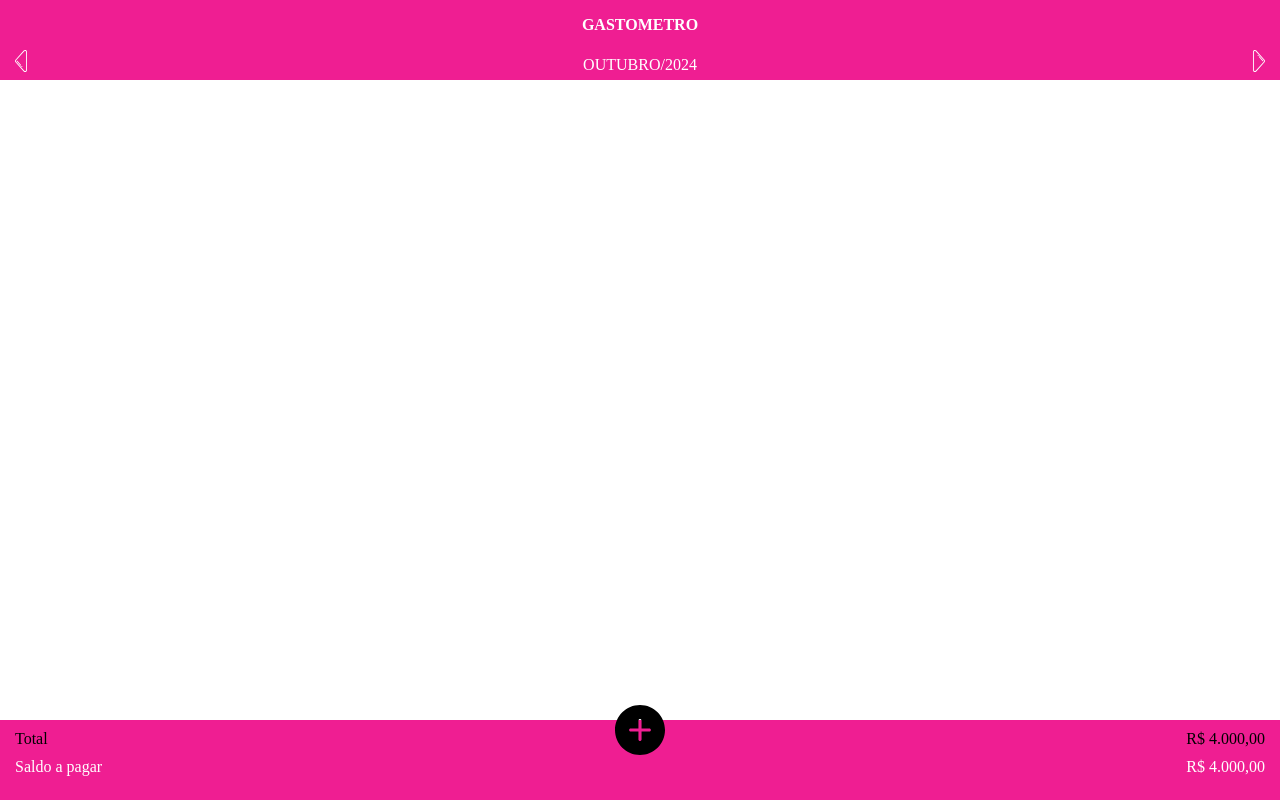
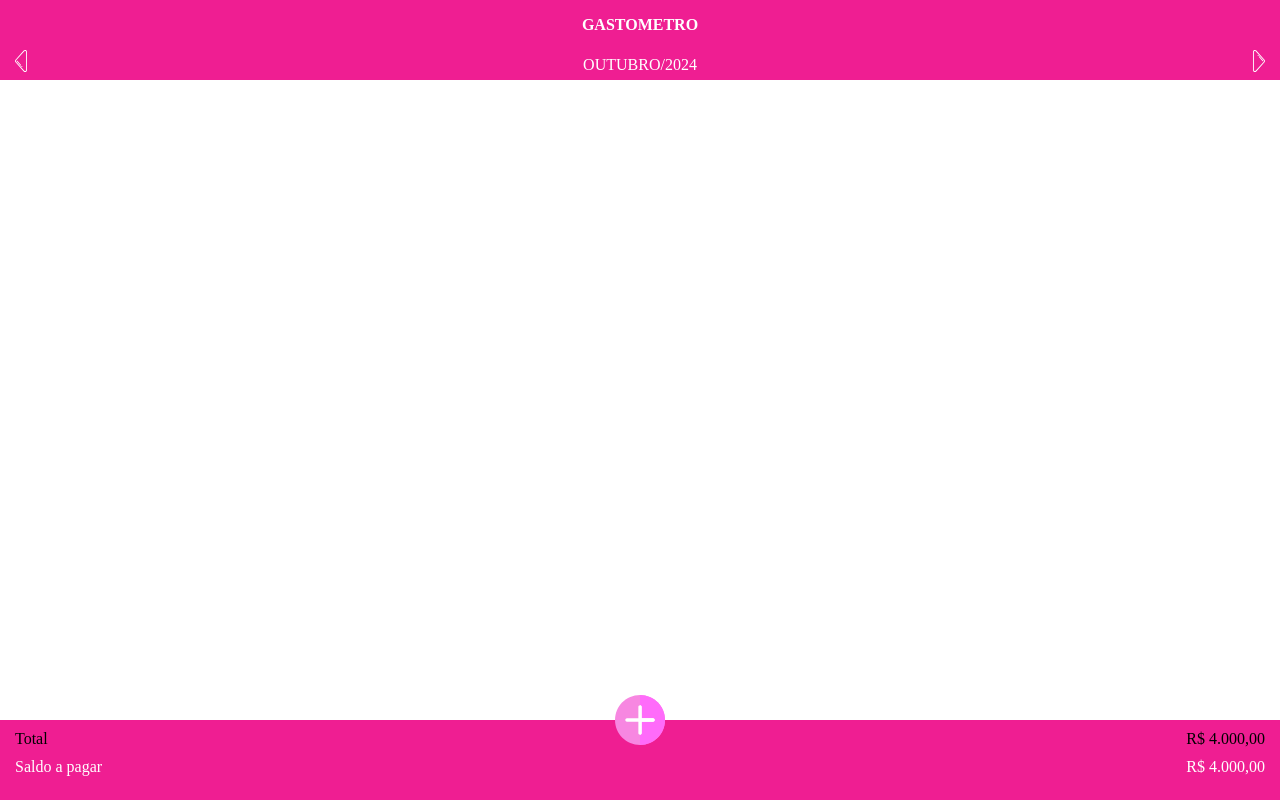
Before and after one commit to heus-res/gastometro, a plain HTML site: page index.html in a window 1280 px wide. Drawn offline with Linux system fonts and the light colour scheme.

Commit message:
update buttons

```diff
--- a/app.js
+++ b/app.js
@@ -34,8 +34,7 @@ function App(){
     <div id="debit-container">
     <div class="footer">
         <div id="btn-add" onclick="AddDebit()">
-            <svg width="50px" height="50px" viewBox="0 0 32 32" version="1.1" xmlns="http://www.w3.org/2000/svg" xmlns:xlink="http://www.w3.org/1999/xlink" xmlns:sketch="http://www.bohemiancoding.com/sketch/ns" fill="#000000"><g id="SVGRepo_bgCarrier" stroke-width="0"></g><g id="SVGRepo_tracerCarrier" stroke-linecap="round" stroke-linejoin="round"></g><g id="SVGRepo_iconCarrier"> <title>plus-circle</title> <desc>Created with Sketch Beta.</desc> <defs> </defs> <g id="Page-1" stroke="none" stroke-width="1" fill="none" fill-rule="evenodd" sketch:type="MSPage"> <g id="Icon-Set-Filled" sketch:type="MSLayerGroup" transform="translate(-466.000000, -1089.000000)" fill="#000000"> <path d="M488,1106 L483,1106 L483,1111 C483,1111.55 482.553,1112 482,1112 C481.447,1112 481,1111.55 481,1111 L481,1106 L476,1106 C475.447,1106 475,1105.55 475,1105 C475,1104.45 475.447,1104 476,1104 L481,1104 L481,1099 C481,1098.45 481.447,1098 482,1098 C482.553,1098 483,1098.45 483,1099 L483,1104 L488,1104 C488.553,1104 489,1104.45 489,1105 C489,1105.55 488.553,1106 488,1106 L488,1106 Z M482,1089 C473.163,1089 466,1096.16 466,1105 C466,1113.84 473.163,1121 482,1121 C490.837,1121 498,1113.84 498,1105 C498,1096.16 490.837,1089 482,1089 L482,1089 Z" id="plus-circle" sketch:type="MSShapeGroup"> </path> </g> </g> </g></svg>
-        </div>
+            <svg height="50px" width="50px" version="1.1" id="Layer_1" xmlns="http://www.w3.org/2000/svg" xmlns:xlink="http://www.w3.org/1999/xlink" viewBox="0 0 512 512" xml:space="preserve" fill="#000000"><g id="SVGRepo_bgCarrier" stroke-width="0"></g><g id="SVGRepo_tracerCarrier" stroke-linecap="round" stroke-linejoin="round"></g><g id="SVGRepo_iconCarrier"> <path style="fill:#f787e1;" d="M256,512C114.839,512,0,397.161,0,256S114.839,0,256,0s256,114.839,256,256S397.161,512,256,512z"></path> <path style="fill:#ff6bfa;" d="M512,256C512,114.839,397.161,0,256,0v512C397.161,512,512,397.161,512,256z"></path> <path style="fill:#FFFFFF;" d="M389.594,239.301H272.699V122.406c0-9.225-7.475-16.699-16.699-16.699 c-9.225,0-16.699,7.475-16.699,16.699v116.895H122.406c-9.225,0-16.699,7.475-16.699,16.699c0,9.225,7.475,16.699,16.699,16.699 h116.895v116.895c0,9.225,7.475,16.699,16.699,16.699c9.225,0,16.699-7.475,16.699-16.699V272.699h116.895 c9.225,0,16.699-7.475,16.699-16.699C406.294,246.775,398.819,239.301,389.594,239.301z"></path> <path style="fill:#ffffff;" d="M389.594,239.301H272.699V122.406c0-9.225-7.475-16.699-16.699-16.699v133.594v33.399v133.594 c9.225,0,16.699-7.475,16.699-16.699V272.699h116.895c9.225,0,16.699-7.475,16.699-16.699 C406.294,246.775,398.819,239.301,389.594,239.301z"></path> </g></svg>        </div>
         <div class="total-container">
         <span id="total-text">Total</span>
         <span id="total-valor">R$ 4.000,00</span>
--- a/index.html
+++ b/index.html
@@ -63,7 +63,7 @@
             left: 0;
             right: 0;
             display: flex;
-            margin-top: -15px;
+            margin-top: -25px;
             justify-content: center;
         }
         .total-container, .saldo-container{
```
